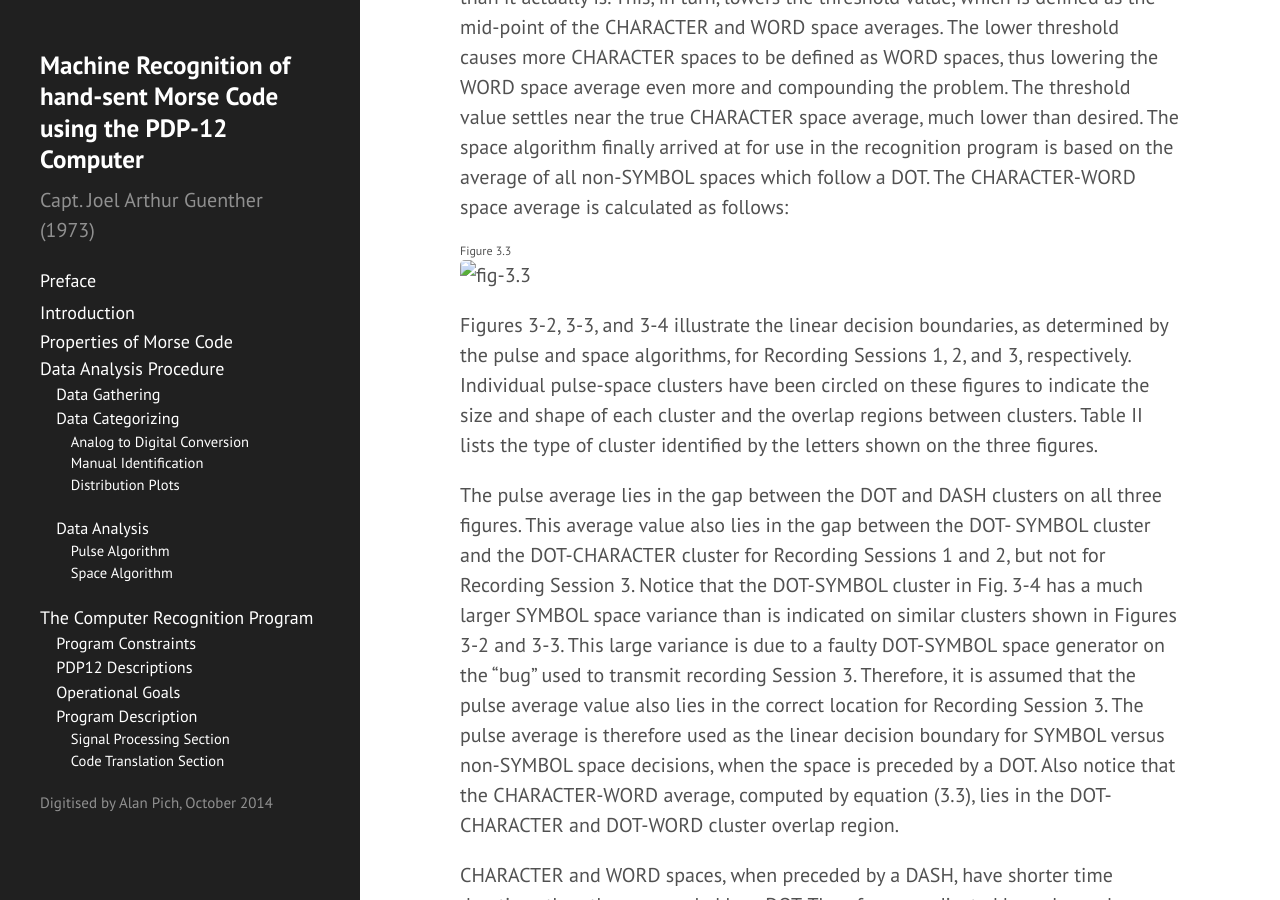
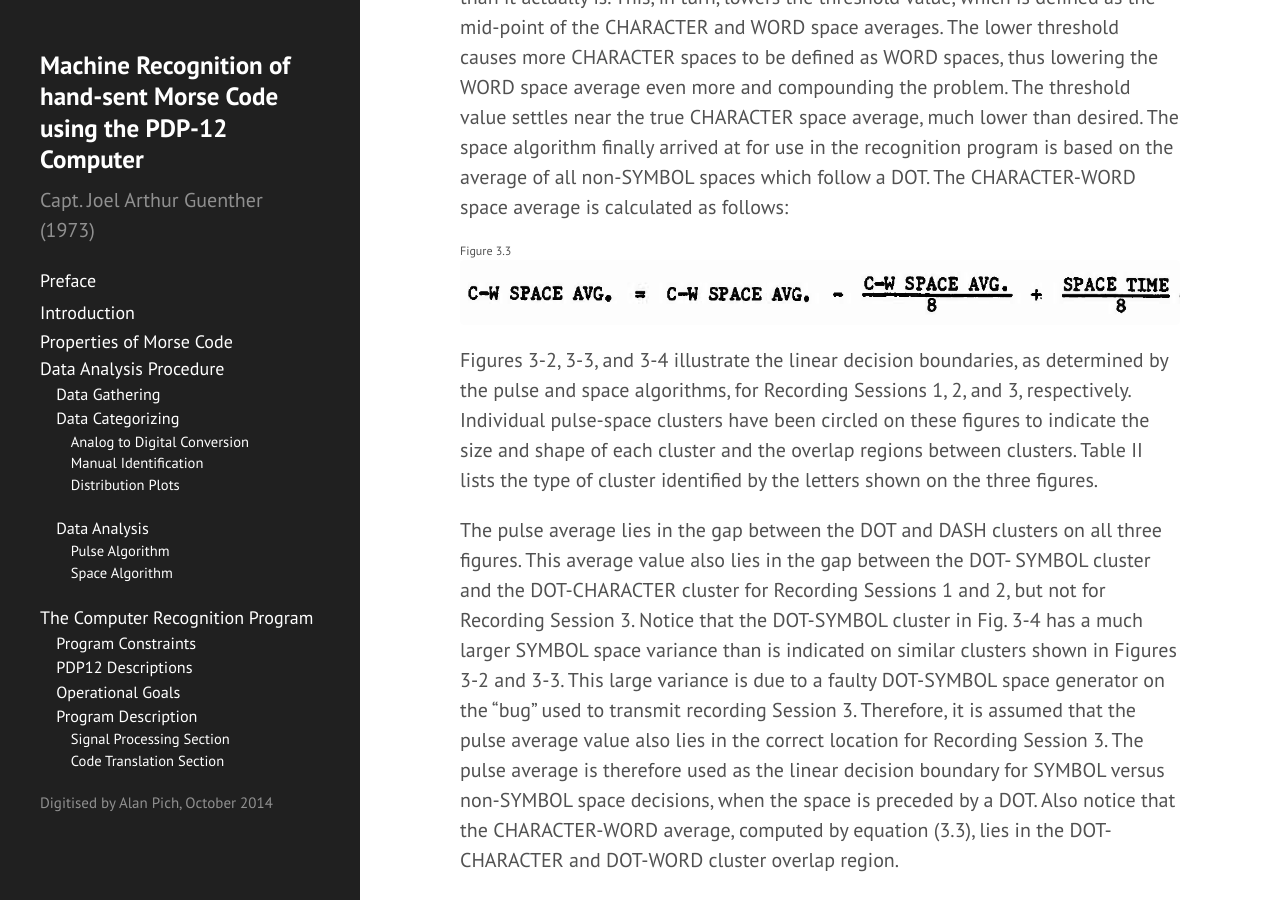
Before and after one commit to alanpich/Morse-Code-Recognition, a Jekyll site: the page built from data-analysis-procedure/data-analysis/space-algorithm.md, in a window 1280 px wide and 900 px high, scrolled down 685 px. Built offline with Jekyll 4.4.1, drawn with Linux system fonts in a browser that asks for light colours; nearby versions of some CDN libraries.

Commit message:
fix images

```diff
--- a/data-analysis-procedure/data-analysis/space-algorithm.md
+++ b/data-analysis-procedure/data-analysis/space-algorithm.md
@@ -29,7 +29,7 @@ The resulting linear decision boundaries are negatively sloping lines, as shown
 By adding the appropriate adjustment value to suit a particular Morse  code transmission, the operator can optimize the readability of the printed output.
 
 
-[fig-3.3]: {{site.baseurl}}public/figures/3.3.png  "Figure 3.3"
-[fig-3.4]: {{site.baseurl}}public/figures/3.4.png  "Figure 3.4"
-[fig-3.5]: {{site.baseurl}}public/figures/3.5.png  "Figure 3.5"
-[fig-3.6]: {{site.baseurl}}public/figures/3.6.png  "Figure 3.6"
+[fig-3.3]: {{site.baseurl}}/public/figures/3.3.png  "Figure 3.3"
+[fig-3.4]: {{site.baseurl}}/public/figures/3.4.png  "Figure 3.4"
+[fig-3.5]: {{site.baseurl}}/public/figures/3.5.png  "Figure 3.5"
+[fig-3.6]: {{site.baseurl}}/public/figures/3.6.png  "Figure 3.6"
```
Also changed, not shown: data-analysis-procedure/data-analysis/pulse-algorithm.md (+2 -2 lines).
